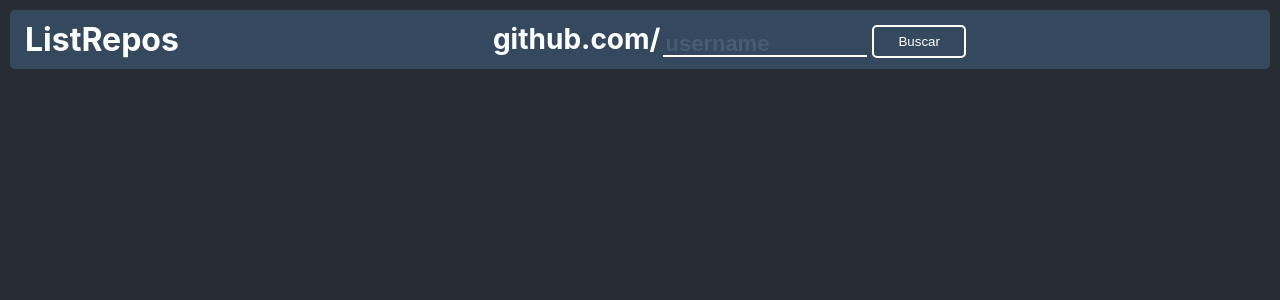
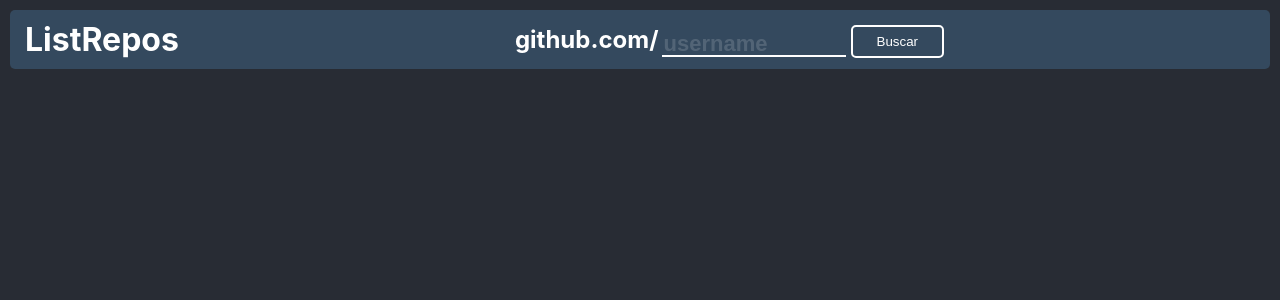
Before and after one commit to LucasSonego/ListRepos-React, a React (Create React App) app: page / in a window 1280 px wide. Shown: the top 300 px of the page. Built offline with nearby package versions, Linux system fonts and the light colour scheme.

Commit message:
refactor: Topbar com styled components

```diff
--- a/package.json
+++ b/package.json
@@ -10,7 +10,8 @@
     "react": "^16.12.0",
     "react-dom": "^16.12.0",
     "react-icons": "^3.8.0",
-    "react-scripts": "3.3.0"
+    "react-scripts": "3.3.0",
+    "styled-components": "^5.0.0"
   },
   "scripts": {
     "start": "react-scripts start",
--- a/src/App.css
+++ b/src/App.css
@@ -1,82 +1,3 @@
-html {
-  margin: 0;
-  padding: 0;
-  background-color: #282c34;
-  color: #fff;
-  box-sizing: border-box;
-}
-
-.App {
-  display: grid;
-  grid-template-columns: min-content auto;
-  grid-template-rows: min-content auto;
-  grid-template-areas:
-    "header header"
-    "user repos";
-}
-
-.top {
-  grid-area: header;
-  display: block;
-  text-align: center;
-  background-color: #34495e;
-  margin: 10px 10px 0 10px;
-  border-radius: 5px;
-}
-
-.sitename {
-  float: left;
-  margin: 10px 10px 10px 15px;
-}
-
-.gitlink {
-  float: left;
-}
-
-.search {
-  display: inline-block;
-}
-
-.btn-search {
-  margin: 15px 0 0 5px;
-  padding: 7px 24px;
-  border-radius: 5px;
-  background-color: transparent;
-  border: 2px solid #fff;
-  color: #fff;
-  transition-duration: 0.5s;
-  outline: none;
-}
-
-.btn-search:hover {
-  background-color: #fff;
-  color: #34495e;
-}
-
-.input {
-  float: left;
-  margin: 23px 0 10px 3px;
-  font-size: 22px;
-  height: 20px;
-  width: 200px;
-  border: none;
-  border-bottom: 2px solid #fff;
-  background: none;
-  color: rgb(196, 196, 196);
-  outline: none;
-  font-weight: bold;
-}
-
-.gitlink {
-  margin: 12px 0 12px 0;
-  font-size: 28px;
-}
-
-::placeholder {
-  opacity: 0.1;
-  color: #fff;
-}
-
 .userInfo {
   grid-area: user;
 }
--- a/src/App.js
+++ b/src/App.js
@@ -1,5 +1,14 @@
 import React, { useState } from "react";
 
+import {
+  Container,
+  Topbar,
+  Title,
+  SearchBar,
+  GitLink,
+  ButtonBuscar,
+  UsernameInput
+} from "./styles";
 import "./App.css";
 import Repo from "./components/Repo";
 import User from "./components/User";
@@ -32,24 +41,21 @@
   }
 
   return (
-    <div className="App">
-      <div className="top">
-        <h1 className="sitename">ListRepos</h1>
-        <div className="search">
-          <h2 className="gitlink">github.com/</h2>
-          <input
-            className="input"
+    <Container>
+      <Topbar>
+        <Title>ListRepos</Title>
+        <SearchBar>
+          <GitLink>github.com/</GitLink>
+          <UsernameInput
             id="input"
             placeholder="username"
             type="text"
             spellCheck="false"
             onKeyPress={handleEnterKey}
           />
-          <button className="btn-search" onClick={() => search()}>
-            Buscar
-          </button>
-        </div>
-      </div>
+          <ButtonBuscar onClick={() => search()}>Buscar</ButtonBuscar>
+        </SearchBar>
+      </Topbar>
 
       {user.prof.id && (
         <>
@@ -66,7 +72,7 @@
           </div>
         </>
       )}
-    </div>
+    </Container>
   );
 }
 
--- a/src/index.css
+++ b/src/index.css
@@ -1,8 +1,20 @@
+html {
+  margin: 0;
+  padding: 0;
+  background-color: #282c34;
+  color: #fff;
+}
+
 body {
-  margin: 0;
   font-family: -apple-system, BlinkMacSystemFont, "Segoe UI", "Roboto", "Oxygen",
     "Ubuntu", "Cantarell", "Fira Sans", "Droid Sans", "Helvetica Neue",
     sans-serif;
   -webkit-font-smoothing: antialiased;
   -moz-osx-font-smoothing: grayscale;
+  margin: 0;
+  padding: 0;
 }
+
+*::selection {
+  background-color: #c2c2c2;
+}
--- /dev/null
+++ b/src/styles.js
@@ -0,0 +1,70 @@
+import styled from "styled-components";
+
+var background = "#34495e";
+var textColor = "#FFF";
+
+export const Container = styled.div`
+  display: grid;
+  grid-template-columns: min-content auto;
+  grid-template-rows: min-content auto;
+  grid-template-areas:
+    "header header"
+    "user repos";
+`;
+
+export const Topbar = styled.div`
+  grid-area: header;
+  display: block;
+  text-align: center;
+  background-color: ${background};
+  margin: 10px 10px 0 10px;
+  border-radius: 5px;
+`;
+
+export const Title = styled.h1`
+  float: left;
+  margin: 10px 10px 10px 15px;
+`;
+
+export const SearchBar = styled.div`
+  display: inline-block;
+`;
+
+export const GitLink = styled.h2`
+  float: left;
+  margin: 15px 0 0 0;
+`;
+
+export const UsernameInput = styled.input`
+  float: left;
+  margin: 23px 0 10px 3px;
+  font-size: 22px;
+  height: 20px;
+  width: 180px;
+  border: none;
+  border-bottom: 2px solid #fff;
+  background: none;
+  color: rgb(196, 196, 196);
+  outline: none;
+  font-weight: bold;
+
+  ::placeholder {
+    opacity: 0.15;
+    color: #fff;
+  }
+`;
+
+export const ButtonBuscar = styled.button`
+  margin: 15px 0 0 5px;
+  padding: 7px 24px;
+  border-radius: 5px;
+  background-color: transparent;
+  border: 2px solid ${textColor};
+  color: ${textColor};
+  transition-duration: 0.5s;
+  outline: none;
+  &:hover {
+    background-color: ${textColor};
+    color: ${background};
+  }
+`;
```
Also changed, not shown: 1 other file (tests, documents, lock files or other folders).
